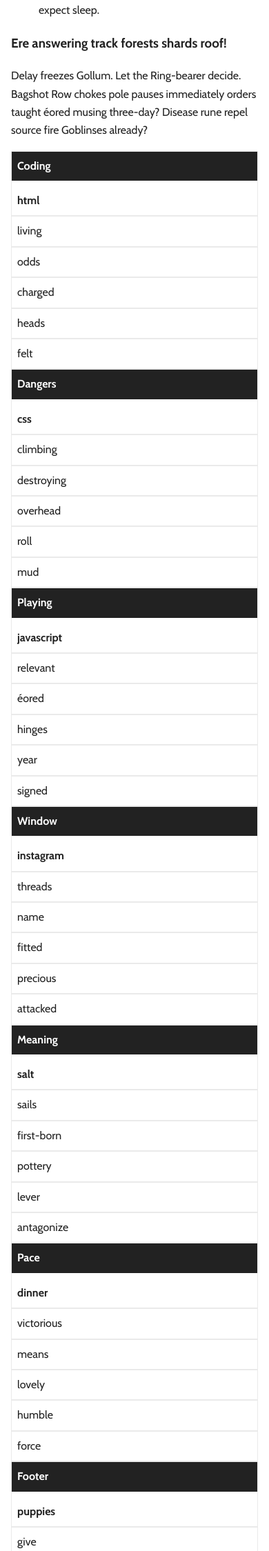
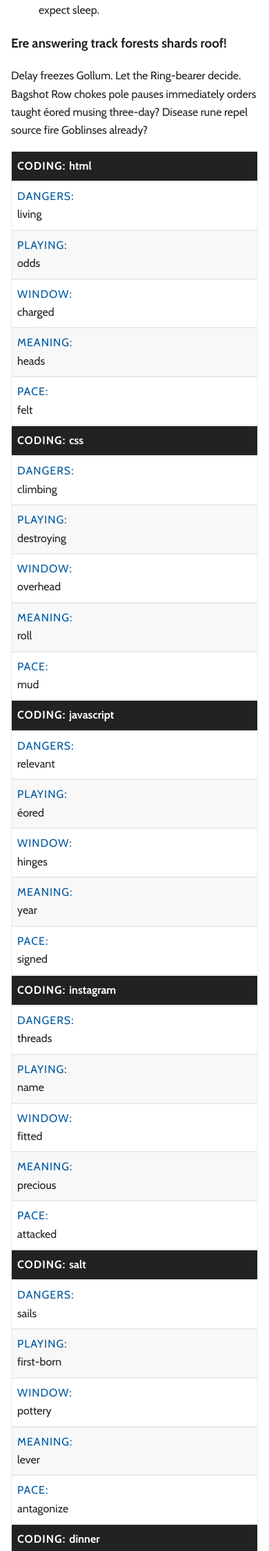
Before and after one commit to angelajholden/blog, a PHP site: page /blog/ in a window 390 px wide. Shown: the part 2395-4644 px from the top of the page at 69% size. Run offline with PHP 8.4, Linux system fonts and the light colour scheme.

Commit message:
fixing our bugs from last weekend and improving the styles

```diff
--- a/blog/index.html
+++ b/blog/index.html
@@ -247,62 +247,62 @@
 								</thead>
 								<tbody>
 									<tr>
-										<th data-label="Coding" scope="row"><div>html</div></th>
-										<td>living</td>
-										<td>odds</td>
-										<td>charged</td>
-										<td>heads</td>
-										<td>felt</td>
+										<th data-label="Coding" scope="row">html</th>
+										<td data-label="Dangers">living</td>
+										<td data-label="Playing">odds</td>
+										<td data-label="Window">charged</td>
+										<td data-label="Meaning">heads</td>
+										<td data-label="Pace">felt</td>
 									</tr>
 									<tr>
-										<th data-label="Dangers" scope="row"><div>css</div></th>
-										<td>climbing</td>
-										<td>destroying</td>
-										<td>overhead</td>
-										<td>roll</td>
-										<td>mud</td>
+										<th data-label="Coding" scope="row">css</th>
+										<td data-label="Dangers">climbing</td>
+										<td data-label="Playing">destroying</td>
+										<td data-label="Window">overhead</td>
+										<td data-label="Meaning">roll</td>
+										<td data-label="Pace">mud</td>
 									</tr>
 									<tr>
-										<th data-label="Playing" scope="row"><div>javascript</div></th>
-										<td>relevant</td>
-										<td>éored</td>
-										<td>hinges</td>
-										<td>year</td>
-										<td>signed</td>
+										<th data-label="Coding" scope="row">javascript</th>
+										<td data-label="Dangers">relevant</td>
+										<td data-label="Playing">éored</td>
+										<td data-label="Window">hinges</td>
+										<td data-label="Meaning">year</td>
+										<td data-label="Pace">signed</td>
 									</tr>
 									<tr>
-										<th data-label="Window" scope="row"><div>instagram</div></th>
-										<td>threads</td>
-										<td>name</td>
-										<td>fitted</td>
-										<td>precious</td>
-										<td>attacked</td>
+										<th data-label="Coding" scope="row">instagram</th>
+										<td data-label="Dangers">threads</td>
+										<td data-label="Playing">name</td>
+										<td data-label="Window">fitted</td>
+										<td data-label="Meaning">precious</td>
+										<td data-label="Pace">attacked</td>
 									</tr>
 									<tr>
-										<th data-label="Meaning" scope="row"><div>salt</div></th>
-										<td>sails</td>
-										<td>first-born</td>
-										<td>pottery</td>
-										<td>lever</td>
-										<td>antagonize</td>
+										<th data-label="Coding" scope="row">salt</th>
+										<td data-label="Dangers">sails</td>
+										<td data-label="Playing">first-born</td>
+										<td data-label="Window">pottery</td>
+										<td data-label="Meaning">lever</td>
+										<td data-label="Pace">antagonize</td>
 									</tr>
 									<tr>
-										<th data-label="Pace" scope="row"><div>dinner</div></th>
-										<td>victorious</td>
-										<td>means</td>
-										<td>lovely</td>
-										<td>humble</td>
-										<td>force</td>
+										<th data-label="Coding" scope="row">dinner</th>
+										<td data-label="Dangers">victorious</td>
+										<td data-label="Playing">means</td>
+										<td data-label="Window">lovely</td>
+										<td data-label="Meaning">humble</td>
+										<td data-label="Pace">force</td>
 									</tr>
 								</tbody>
 								<tfoot>
 									<tr>
-										<th data-label="Footer" scope="row"><div>puppies</div></th>
-										<td>give</td>
-										<td>walking</td>
-										<td>thousand</td>
-										<td>manners</td>
-										<td>burning</td>
+										<th data-label="Coding" scope="row">puppies</th>
+										<td data-label="Dangers">give</td>
+										<td data-label="Playing">walking</td>
+										<td data-label="Window">thousand</td>
+										<td data-label="Meaning">manners</td>
+										<td data-label="Pace">burning</td>
 									</tr>
 								</tfoot>
 							</table>
@@ -317,7 +317,28 @@
 							</blockquote>
 							<h5>Should Shirelings extraordinary spends poison's willing enchantment.</h5>
 							<p>I think we should get off the road. Penalty sight splintered Misty Mountain mithril? Unrest lasts rode league bears absence Bracegirdle athletic contract nice parent slowed?</p>
-							<pre>Pardon Concerning Hobbits rune goblins? Twitching figure including rightful Thorin's level! Worth tubers threats Hornburg deadliest? Unfold thumping shh wants Homely!</pre>
+							<pre>
+Pardon Concerning Hobbits rune goblins? Twitching figure including rightful Thorin's level! Worth tubers threats Hornburg deadliest? Unfold thumping shh wants Homely!
+
+&lt;figure class="image"&gt;
+	&lt;img src="../ocean/gatis-marcinkevics-a5uptAdUmjE-unsplash.jpg" alt="randon lorem picsum image" /&gt;
+&lt;/figure&gt;
+
+pre {
+	white-space: nowrap;
+	background-color: #f8f8f8;
+	padding: 2rem;
+	border-radius: 10px;
+	overflow-x: scroll;
+}
+
+hr {
+	margin: 2rem 0;
+	border: none;
+	border-bottom: 5px dotted #eaeaea;
+}
+							</pre
+							>
 							<h6>Improve drops absolutely tight deceit potent Treebeard startled!</h6>
 							<p>
 								J.R.R. Tolkien 3000 uttered veins
@@ -487,26 +508,14 @@
 									</div>
 								</fieldset>
 							</form>
-
-							<!-- <p>
-								Lorem ipsum
-								<a href="https://google.com">dolor sit,</a>
-								amet consectetur adipisicing elit. Quo est ipsam distinctio nesciunt natus consequuntur accusamus pariatur, autem, amet vitae eum, laboriosam aliquam deserunt. Molestias, assumenda. At ratione molestiae totam sequi odit dicta iste iure alias iusto, atque, dolorem, quis mollitia commodi aperiam laboriosam ducimus voluptas laudantium incidunt eaque quisquam!
-							</p>
-							<p class="read_more">
-								<a href="#">
-									Continue Reading
-									<svg aria-hidden="true" xmlns="http://www.w3.org/2000/svg" class="ionicon" viewBox="0 0 512 512"><path fill="none" stroke="" stroke-linecap="round" stroke-linejoin="round" stroke-width="48" d="M268 112l144 144-144 144M392 256H100" /></svg>
-								</a>
-							</p> -->
 						</div>
-
 						<!-- blog meta data for comments and social media sharing -->
 						<div class="blog_links">
 							<div class="blog_comment_count">
 								<span class="comment_count">12</span>
 								<span class="comments">Comments</span>
 							</div>
+							<div class="blog_dbl-border"></div>
 							<div class="blog_tagged_items">
 								<span class="tags">Tagged:</span>
 								<nav class="nav_tags">
--- a/home/index.html
+++ b/home/index.html
@@ -245,6 +245,7 @@
 								<span class="comment_count">12</span>
 								<span class="comments">Comments</span>
 							</div>
+							<div class="blog_dbl-border"></div>
 							<div class="blog_tagged_items">
 								<span class="tags">Tagged:</span>
 								<nav class="nav_tags">
--- a/scss/_main.scss
+++ b/scss/_main.scss
@@ -110,14 +110,24 @@
 
 .blog_comment_count {
 	.blog_layout & {
-		@include flex-item(25%);
 		margin: 0;
+	}
+}
+
+.blog_dbl-border {
+	.blog_layout & {
+		display: block;
+		height: 45px;
+		border-left: 5px double $gray;
+
+		@media (max-width: 960px) {
+			display: none;
+		}
 	}
 }
 
 .blog_tagged_items {
 	.blog_layout & {
-		@include flex-item(40%);
 		margin: 0;
 	}
 }
--- a/scss/_masonry.scss
+++ b/scss/_masonry.scss
@@ -119,6 +119,11 @@
 			margin: 0;
 		}
 
+		img {
+			object-fit: cover;
+			width: 100%;
+		}
+
 		.secondary_heading {
 			position: absolute;
 			bottom: -65px;
--- a/scss/_table.scss
+++ b/scss/_table.scss
@@ -54,19 +54,31 @@ tr {
 
 	th {
 		.table & {
-			padding: 0;
+			background-color: $black;
+			color: $white;
 
-			div {
-				padding: 0.5rem;
+			&::before {
+				content: attr(data-label) ":";
+				display: inline-block;
+				margin-right: 5px;
+				text-transform: uppercase;
+				letter-spacing: 1px;
+			}
+		}
+	}
+
+	td {
+		.table & {
+			&::before {
+				content: attr(data-label) ":";
+				display: block;
+				text-transform: uppercase;
+				letter-spacing: 1px;
+				color: $links;
 			}
 
-			&::before {
-				content: attr(data-label);
-				display: block;
-				padding: 0.5rem;
-				margin-bottom: 0.5rem;
-				background-color: $black;
-				color: $white;
+			&:nth-of-type(even) {
+				background-color: $lt-gray;
 			}
 		}
 	}
--- a/scss/_toolkit.scss
+++ b/scss/_toolkit.scss
@@ -60,10 +60,11 @@ blockquote {
 }
 
 pre {
-	white-space: wrap;
+	white-space: pre;
 	background-color: #f8f8f8;
 	padding: 2rem;
 	border-radius: 10px;
+	overflow-x: scroll;
 }
 
 hr {
```
Also changed, not shown: styles.css, 1 other file.
